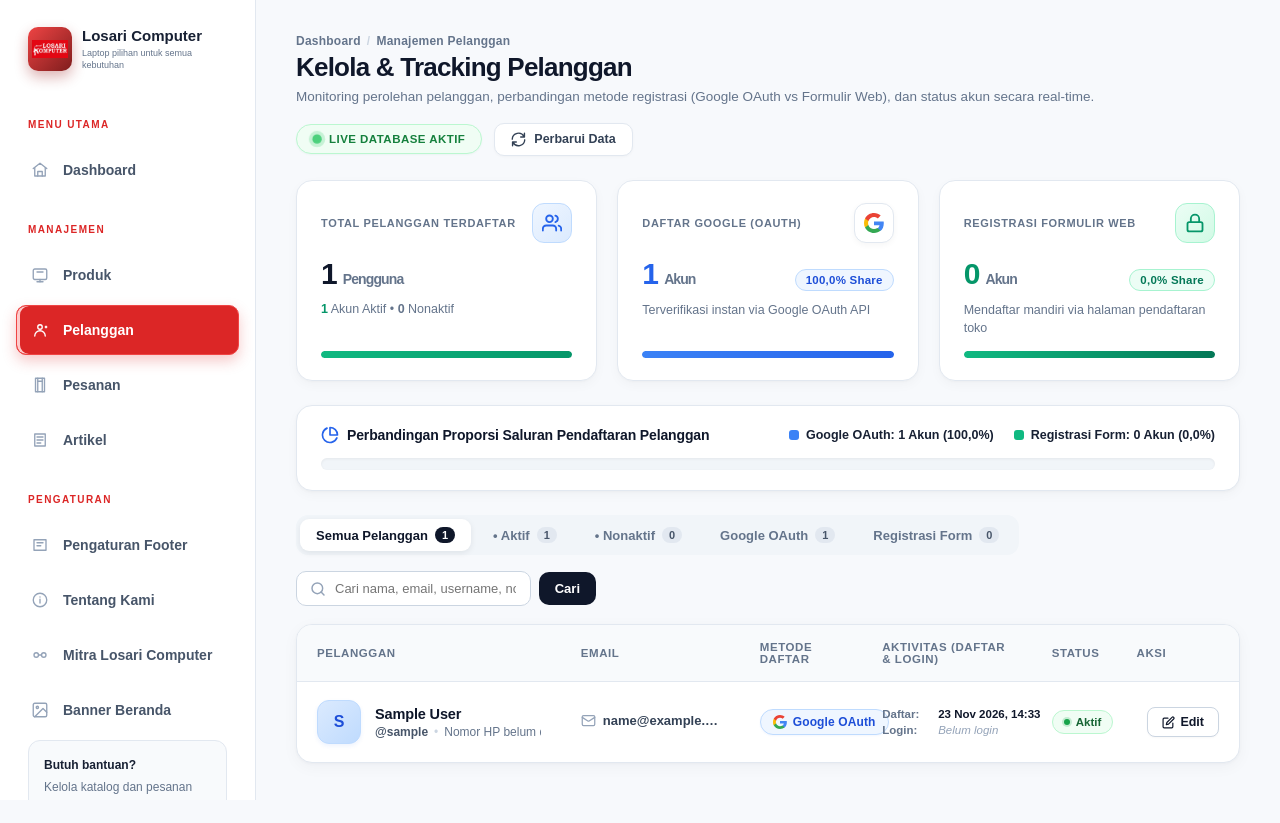
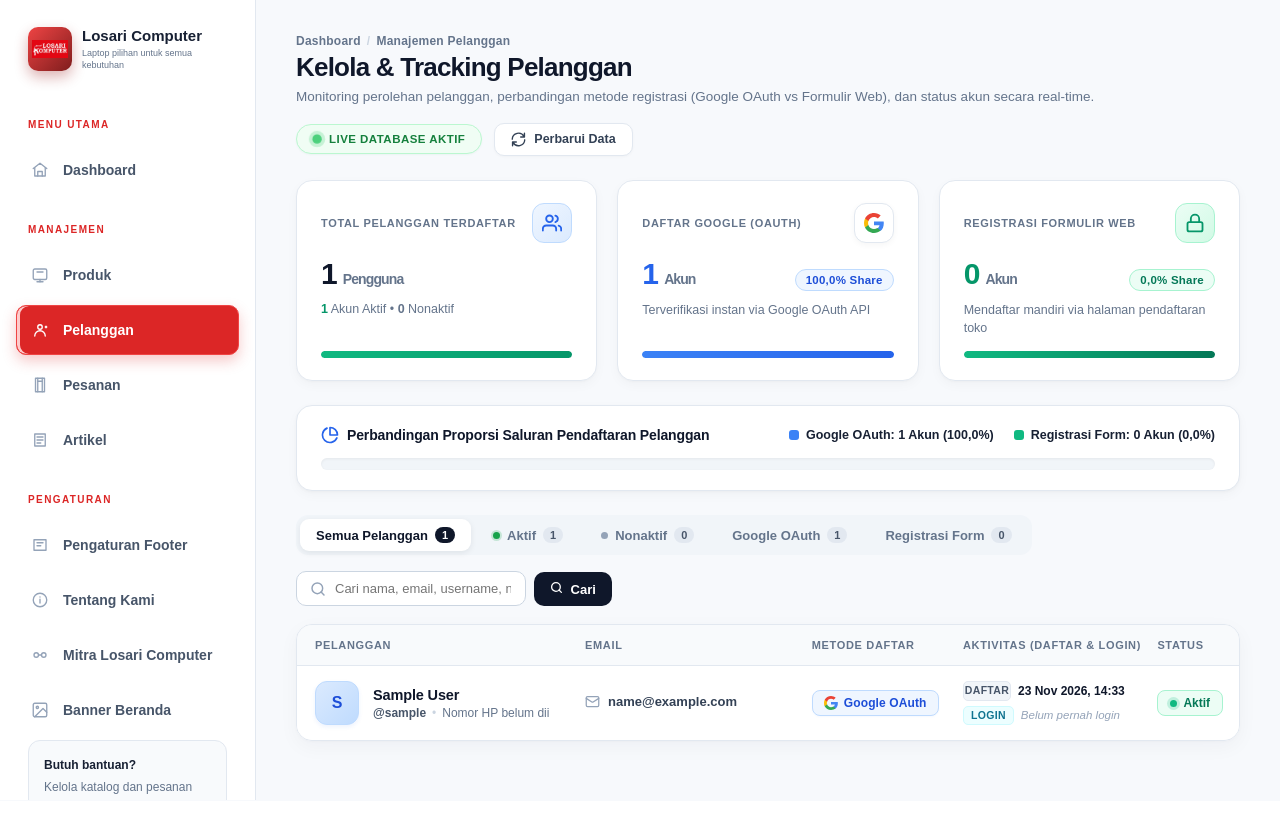
Before and after one commit to Fauzanalifatah/Database-Kelompok-9, a Django app: page /app/dashboard/pelanggan/ in a window 1280 px wide. After the commit the page ends 800 px from the top, so only its background shows below. Run offline with Django 5.2, Linux system fonts and the light colour scheme; the visitor is signed in with stand-in values (Sample User, id 1); data comes from the database, SQL or seed files in the repository; data that the repository does not hold is empty.

Commit message:
Perbaiki layout tabel pelanggan agar rapi, bersih, dan tidak terpotong (status Aktif penuh, spasi tombol aksi rapi, tag aktivitas terstruktur)

```diff
--- a/app/templates/app/records_manager.html
+++ b/app/templates/app/records_manager.html
@@ -548,30 +548,32 @@
         background: #ffffff;
         border: 1px solid #e2e8f0;
         border-radius: 16px;
-        box-shadow: 0 1px 3px rgba(0, 0, 0, 0.03), 0 4px 16px rgba(15, 23, 42, 0.04);
-        overflow: hidden;
+        box-shadow: 0 1px 3px rgba(0, 0, 0, 0.02), 0 6px 20px rgba(15, 23, 42, 0.04);
+        overflow-x: auto;
+        -webkit-overflow-scrolling: touch;
     }
 
     .pelanggan-table {
         width: 100%;
+        min-width: 1080px;
         border-collapse: collapse;
-        table-layout: fixed;
     }
 
     .pelanggan-table th {
         background: #f8fafc;
-        padding: 16px 20px;
-        font-size: 11.5px;
+        padding: 14px 18px;
+        font-size: 11px;
         font-weight: 800;
         text-transform: uppercase;
-        letter-spacing: 0.05em;
+        letter-spacing: 0.06em;
         color: #64748b;
         border-bottom: 1px solid #e2e8f0;
         text-align: left;
+        white-space: nowrap;
     }
 
     .pelanggan-table td {
-        padding: 18px 20px;
+        padding: 15px 18px;
         border-bottom: 1px solid #f1f5f9;
         vertical-align: middle;
         font-size: 13.5px;
@@ -586,66 +588,116 @@
     }
 
     .pelanggan-table tbody tr:hover {
-        background: #f8fafc;
+        background: #fbfcfe;
     }
 
-    /* Column Widths */
-    .col-customer { width: 28%; }
-    .col-email { width: 19%; }
-    .col-method { width: 13%; }
-    .col-activity { width: 18%; }
-    .col-status { width: 9%; }
-    .col-action { width: 13%; text-align: right; }
+    /* Column Widths (Spacious, Clean & NEVER truncated) */
+    .col-customer { width: 25%; min-width: 250px; }
+    .col-email { width: 21%; min-width: 210px; }
+    .col-method { width: 14%; min-width: 140px; white-space: nowrap; }
+    .col-activity { width: 18%; min-width: 195px; white-space: nowrap; }
+    .col-status { width: 9%; min-width: 105px; white-space: nowrap; }
+    .col-action { width: 13%; min-width: 180px; text-align: right; white-space: nowrap; }
 
     /* Activity Cell */
     .activity-cell-wrap {
         display: flex;
         flex-direction: column;
-        gap: 4px;
-        font-size: 11.5px;
+        gap: 5px;
+        font-size: 12px;
     }
     .activity-row {
         display: flex;
         align-items: center;
-        gap: 6px;
+        gap: 7px;
         white-space: nowrap;
     }
     .activity-tag {
-        color: #64748b;
-        font-weight: 600;
-        min-width: 50px;
+        display: inline-flex;
+        align-items: center;
+        justify-content: center;
+        padding: 2px 7px;
+        border-radius: 5px;
+        font-size: 10.5px;
+        font-weight: 750;
+        text-transform: uppercase;
+        letter-spacing: 0.03em;
+        min-width: 48px;
+        line-height: 1.25;
+    }
+    .tag-reg {
+        background: #f1f5f9;
+        color: #475569;
+        border: 1px solid #e2e8f0;
+    }
+    .tag-login {
+        background: #ecfeff;
+        color: #0e7490;
+        border: 1px solid #cffafe;
     }
     .activity-val {
         color: #0f172a;
-        font-weight: 750;
+        font-weight: 650;
+        font-size: 12px;
     }
     .activity-val-login {
         color: #0d9488;
+        font-weight: 700;
     }
     .activity-never {
         color: #94a3b8;
         font-style: italic;
+        font-size: 11.5px;
     }
 
     /* Actions Flex */
     .actions-flex {
         display: flex;
         align-items: center;
-        gap: 6px;
+        gap: 7px;
         justify-content: flex-end;
+        white-space: nowrap;
+    }
+    .btn-edit-action {
+        display: inline-flex;
+        align-items: center;
+        gap: 5px;
+        padding: 6px 12px;
+        background: #ffffff;
+        border: 1px solid #cbd5e1;
+        border-radius: 8px;
+        color: #334155;
+        font-size: 12px;
+        font-weight: 700;
+        text-decoration: none;
+        transition: all 0.15s ease;
+        box-shadow: 0 1px 2px rgba(0,0,0,0.03);
+    }
+    .btn-edit-action:hover {
+        background: #f8fafc;
+        border-color: #94a3b8;
+        color: #2563eb;
+        transform: translateY(-1px);
+        box-shadow: 0 2px 4px rgba(0,0,0,0.06);
+    }
+    .btn-edit-action svg {
+        width: 13px;
+        height: 13px;
+        stroke: currentColor;
     }
     .btn-toggle-status {
         display: inline-flex;
         align-items: center;
-        gap: 4px;
-        padding: 6px 10px;
+        gap: 5px;
+        padding: 6px 11px;
         border-radius: 8px;
-        font-size: 11px;
-        font-weight: 750;
+        font-size: 11.5px;
+        font-weight: 700;
         cursor: pointer;
         border: 1px solid;
         transition: all 0.15s ease;
         white-space: nowrap;
+        box-shadow: 0 1px 2px rgba(0,0,0,0.02);
     }
     .btn-toggle-deactivate {
         color: #dc2626;
@@ -654,10 +706,21 @@
     }
     .btn-toggle-deactivate:hover {
         background: #fee2e2;
-        border-color: #f87171;
+        border-color: #fca5a5;
+        transform: translateY(-1px);
+        box-shadow: 0 2px 4px rgba(220, 38, 38, 0.1);
     }
     .btn-toggle-activate {
         color: #16a34a;
+        border-color: #bbf7d0;
+        background: #f0fdf4;
+    }
+    .btn-toggle-activate:hover {
+        background: #dcfce7;
+        border-color: #86efac;
+        transform: translateY(-1px);
+        box-shadow: 0 2px 4px rgba(22, 163, 74, 0.1);
+    }
         border-color: #bbf7d0;
         background: #f0fdf4;
     }
@@ -758,13 +821,12 @@
         color: #64748b;
     }
 
-    /* Email Cell with Icon & Ellipsis */
+    /* Email Cell */
     .email-wrapper {
         display: inline-flex;
         align-items: center;
-        gap: 7px;
+        gap: 8px;
         max-width: 100%;
-        overflow: hidden;
     }
 
     .email-icon {
@@ -776,7 +838,7 @@
 
     .email-text {
         color: #334155;
-        font-weight: 600;
+        font-weight: 550;
         font-size: 13px;
         white-space: nowrap;
         overflow: hidden;
@@ -788,10 +850,10 @@
         display: inline-flex;
         align-items: center;
         gap: 6px;
-        padding: 5px 12px;
-        border-radius: 999px;
+        padding: 5px 11px;
+        border-radius: 8px;
         font-size: 12px;
-        font-weight: 800;
+        font-weight: 750;
         letter-spacing: 0.01em;
         white-space: nowrap;
     }
@@ -800,14 +862,14 @@
         background: #eff6ff;
         color: #1d4ed8;
         border: 1px solid #bfdbfe;
-        box-shadow: 0 1px 2px rgba(37, 99, 235, 0.05);
+        box-shadow: 0 1px 2px rgba(37, 99, 235, 0.04);
     }
 
     .auth-pill-manual {
-        background: #ecfdf5;
-        color: #047857;
-        border: 1px solid #a7f3d0;
-        box-shadow: 0 1px 2px rgba(5, 150, 105, 0.05);
+        background: #f0fdf4;
+        color: #15803d;
+        border: 1px solid #bbf7d0;
+        box-shadow: 0 1px 2px rgba(22, 128, 61, 0.04);
     }
 
     .auth-pill svg {
@@ -816,36 +878,60 @@
         flex-shrink: 0;
     }
 
-    /* Status Pill */
+    /* Status Pill (Sleek, Never truncated) */
     .status-pill {
         display: inline-flex;
         align-items: center;
         gap: 6px;
-        padding: 5px 11px;
-        border-radius: 999px;
-        font-size: 11.5px;
-        font-weight: 800;
+        padding: 5px 12px;
+        border-radius: 8px;
+        font-size: 12px;
+        font-weight: 750;
         white-space: nowrap;
     }
 
     .status-pill-active {
-        background: #f0fdf4;
-        color: #166534;
-        border: 1px solid #bbf7d0;
+        background: #ecfdf5;
+        color: #047857;
+        border: 1px solid #a7f3d0;
     }
 
     .status-pill-inactive {
         background: #fef2f2;
-        color: #991b1b;
+        color: #b91c1c;
         border: 1px solid #fecaca;
     }
 
     .status-dot-active {
-        width: 6px;
-        height: 6px;
+        width: 7px;
+        height: 7px;
         border-radius: 50%;
+        background: #10b981;
+        box-shadow: 0 0 0 3px rgba(16, 185, 129, 0.2);
+    }
+
+    .status-dot-inactive {
+        width: 7px;
+        height: 7px;
+        border-radius: 50%;
+        background: #ef4444;
+        box-shadow: 0 0 0 3px rgba(239, 68, 68, 0.2);
+    }
+
+    /* Filter Indicator Dots */
+    .filter-indicator-dot {
+        width: 7px;
+        height: 7px;
+        border-radius: 50%;
+        display: inline-block;
+        flex-shrink: 0;
+    }
+    .filter-indicator-dot.dot-green {
         background: #16a34a;
         box-shadow: 0 0 0 2px rgba(22, 163, 74, 0.2);
+    }
+    .filter-indicator-dot.dot-gray {
+        background: #94a3b8;
     }
 
     /* Action Edit Button */
@@ -915,11 +1001,6 @@
         .kpi-feasibility-grid {
             grid-template-columns: repeat(2, minmax(0, 1fr));
         }
-        .col-customer { width: 34%; }
-        .col-email { width: 26%; }
-        .col-method { width: 18%; }
-        .col-status { width: 11%; }
-        .col-action { width: 11%; }
     }
 
     @media (max-width: 768px) {
@@ -1194,11 +1275,11 @@
                 <span class="tab-badge">{{ total_pelanggan }}</span>
             </a>
             <a href="?status=aktif{% if search_query %}&amp;q={{ search_query }}{% endif %}{% if metode_filter %}&amp;metode={{ metode_filter }}{% endif %}" class="filter-tab {% if status_filter == 'aktif' %}active{% endif %}">
-                &bull; Aktif
+                <span class="filter-indicator-dot dot-green"></span> Aktif
                 <span class="tab-badge">{{ total_aktif }}</span>
             </a>
             <a href="?status=nonaktif{% if search_query %}&amp;q={{ search_query }}{% endif %}{% if metode_filter %}&amp;metode={{ metode_filter }}{% endif %}" class="filter-tab {% if status_filter == 'nonaktif' %}active{% endif %}">
-                &bull; Nonaktif
+                <span class="filter-indicator-dot dot-gray"></span> Nonaktif
                 <span class="tab-badge">{{ total_nonaktif }}</span>
             </a>
             <a href="?metode=google{% if search_query %}&amp;q={{ search_query }}{% endif %}{% if status_filter %}&amp;status={{ status_filter }}{% endif %}" class="filter-tab {% if metode_filter == 'google' %}active{% endif %}">
@@ -1225,9 +1306,21 @@
                 </svg>
                 <input type="text" name="q" class="search-input" value="{{ search_query }}" placeholder="Cari nama, email, username, no. telepon...">
             </div>
-            <button type="submit" class="btn-search">Cari</button>
+            <button type="submit" class="btn-search">
+                <svg viewBox="0 0 24 24" width="13" height="13" fill="none" stroke="currentColor" stroke-width="2.4" stroke-linecap="round" stroke-linejoin="round" style="margin-right:4px;">
+                    <circle cx="11" cy="11" r="8"></circle>
+                    <line x1="21" y1="21" x2="16.65" y2="16.65"></line>
+                </svg>
+                Cari
+            </button>
             {% if search_query or metode_filter or status_filter %}
-            <a href="{% url 'app:pelanggan_manager' %}" class="btn-reset" title="Hapus filter pencarian">Reset</a>
+            <a href="{% url 'app:pelanggan_manager' %}" class="btn-reset" title="Hapus filter pencarian">
+                <svg viewBox="0 0 24 24" width="12" height="12" fill="none" stroke="currentColor" stroke-width="2.2" stroke-linecap="round" stroke-linejoin="round" style="margin-right:3px;">
+                    <line x1="18" y1="6" x2="6" y2="18"></line>
+                    <line x1="6" y1="6" x2="18" y2="18"></line>
+                </svg>
+                Reset
+            </a>
             {% endif %}
         </form>
     </div>
@@ -1312,15 +1405,15 @@
                     <td class="col-activity">
                         <div class="activity-cell-wrap">
                             <div class="activity-row" title="Waktu registrasi akun: {{ record.user.date_joined|date:'d M Y, H:i' }}">
-                                <span class="activity-tag">Daftar:</span>
+                                <span class="activity-tag tag-reg">Daftar</span>
                                 <span class="activity-val">{{ record.user.date_joined|date:"d M Y, H:i" }}</span>
                             </div>
                             <div class="activity-row" title="Terakhir kali login ke website: {% if record.user.last_login %}{{ record.user.last_login|date:'d M Y, H:i' }}{% else %}Belum pernah login{% endif %}">
-                                <span class="activity-tag">Login:</span>
+                                <span class="activity-tag tag-login">Login</span>
                                 {% if record.user.last_login %}
                                 <span class="activity-val activity-val-login">{{ record.user.last_login|date:"d M Y, H:i" }}</span>
                                 {% else %}
-                                <span class="activity-never">Belum login</span>
+                                <span class="activity-never">Belum pernah login</span>
                                 {% endif %}
                             </div>
                         </div>
@@ -1334,7 +1427,7 @@
                         </span>
                         {% else %}
                         <span class="status-pill status-pill-inactive">
-                            Nonaktif
+                            <span class="status-dot-inactive"></span> Nonaktif
                         </span>
                         {% endif %}
                     </td>
@@ -1347,18 +1440,25 @@
                                     <path d="M11 4H4a2 2 0 0 0-2 2v14a2 2 0 0 0 2 2h14a2 2 0 0 0 2-2v-7"></path>
                                     <path d="M18.5 2.5a2.121 2.121 0 0 1 3 3L12 15l-4 1 1-4 9.5-9.5z"></path>
                                 </svg>
-                                Edit
+                                <span>Edit</span>
                             </a>
                             {% if not record.user.is_superuser %}
                             <form method="post" action="{% url 'app:pelanggan_toggle_status' record.user.username %}" style="display:inline;" onsubmit="return confirm('Apakah Anda yakin ingin {% if record.user.is_active %}menonaktifkan{% else %}mengaktifkan{% endif %} akun {{ record.user.username }}?');">
                                 {% csrf_token %}
                                 {% if record.user.is_active %}
                                 <button type="submit" class="btn-toggle-status btn-toggle-deactivate" title="Nonaktifkan akun pelanggan ini">
-                                    Nonaktifkan
+                                    <svg viewBox="0 0 24 24" width="12" height="12" fill="none" stroke="currentColor" stroke-width="2.2" stroke-linecap="round" stroke-linejoin="round">
+                                        <circle cx="12" cy="12" r="10"></circle>
+                                        <line x1="4.93" y1="4.93" x2="19.07" y2="19.07"></line>
+                                    </svg>
+                                    <span>Nonaktifkan</span>
                                 </button>
                                 {% else %}
                                 <button type="submit" class="btn-toggle-status btn-toggle-activate" title="Aktifkan kembali akun pelanggan ini">
-                                    Aktifkan
+                                    <svg viewBox="0 0 24 24" width="12" height="12" fill="none" stroke="currentColor" stroke-width="2.2" stroke-linecap="round" stroke-linejoin="round">
+                                        <path d="M20 6 9 17l-5-5"></path>
+                                    </svg>
+                                    <span>Aktifkan</span>
                                 </button>
                                 {% endif %}
                             </form>
```
